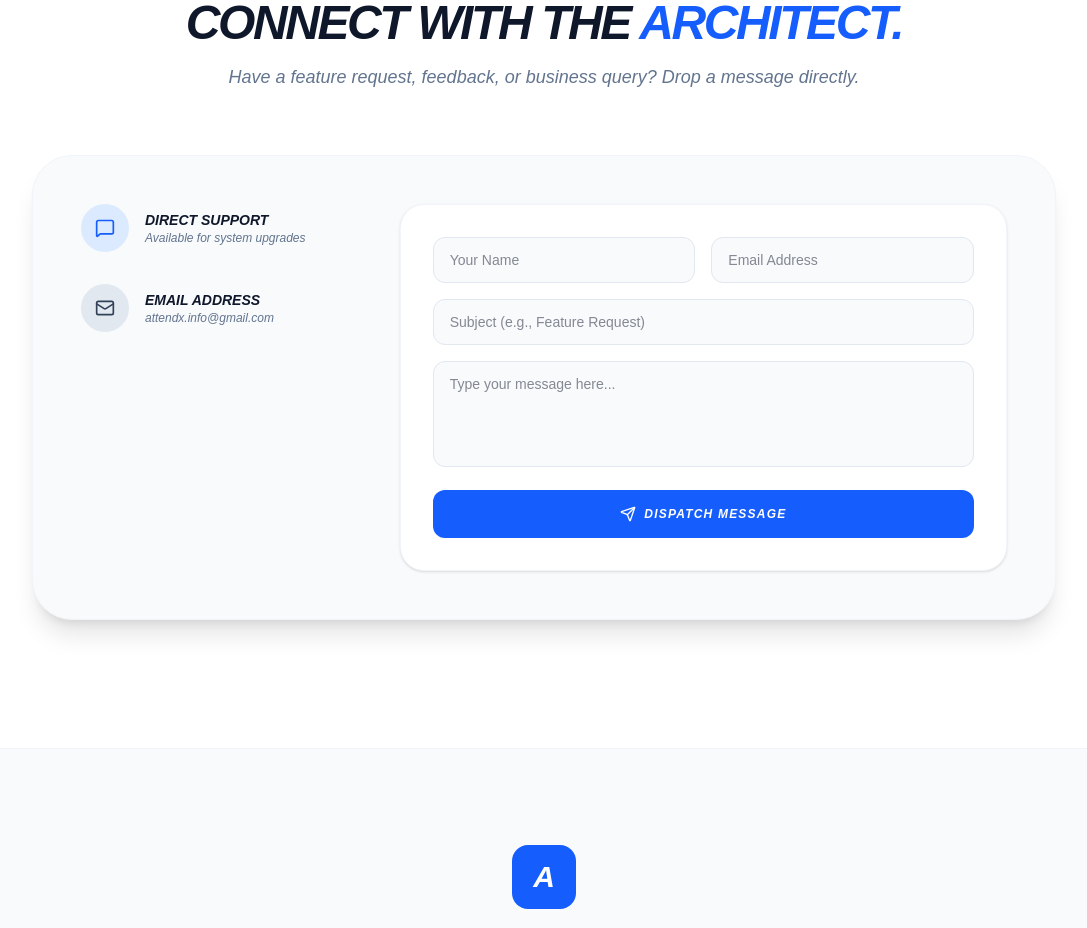
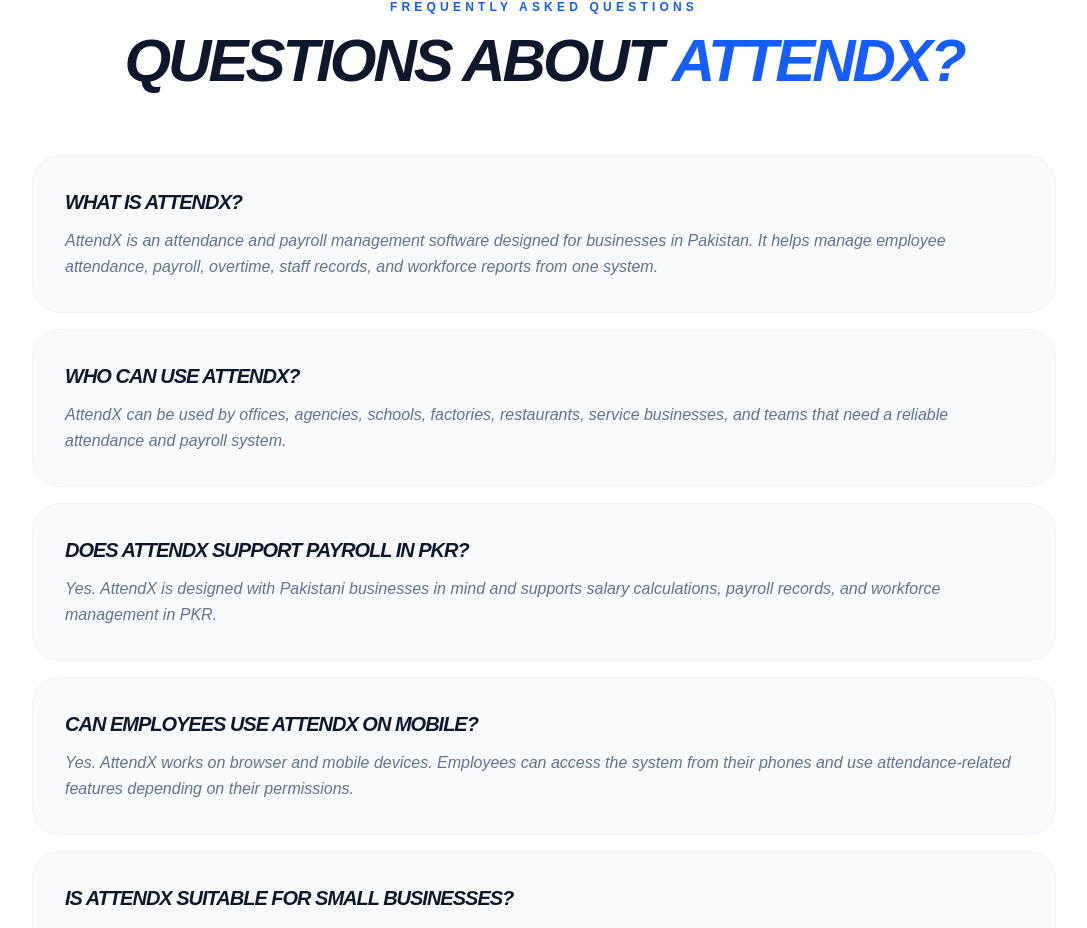
Before and after one commit to Aliyanasif/attendx.info, a Next.js app: page / in a window 1280 px wide. Shown: the part 7457-8385 px from the top of the page, without its empty margins (96-1183 px from the left). Built offline with nearby package versions, Linux system fonts and the light colour scheme.

Commit message:
Added FAQ section

```diff
--- a/src/app/page.tsx
+++ b/src/app/page.tsx
@@ -297,6 +297,43 @@
         </div>
       </section>
 
+      {/* FAQ SECTION */}
+      <section id="faq" className="py-20 md:py-32 px-4 md:px-6 bg-white">
+        <div className="max-w-5xl mx-auto">
+          <motion.div {...fadeInUp} className="text-center mb-12 md:mb-16">
+            <p className="text-blue-600 font-black uppercase tracking-[0.35em] text-xs mb-4">
+              Frequently Asked Questions
+            </p>
+            <h2 className="text-4xl md:text-6xl font-black italic uppercase tracking-tighter leading-none">
+              Questions About <span className="text-blue-600">AttendX?</span>
+            </h2>
+          </motion.div>
+
+          <div className="space-y-4">
+            <FAQ
+              question="What is AttendX?"
+              answer="AttendX is an attendance and payroll management software designed for businesses in Pakistan. It helps manage employee attendance, payroll, overtime, staff records, and workforce reports from one system."
+            />
+            <FAQ
+              question="Who can use AttendX?"
+              answer="AttendX can be used by offices, agencies, schools, factories, restaurants, service businesses, and teams that need a reliable attendance and payroll system."
+            />
+            <FAQ
+              question="Does AttendX support payroll in PKR?"
+              answer="Yes. AttendX is designed with Pakistani businesses in mind and supports salary calculations, payroll records, and workforce management in PKR."
+            />
+            <FAQ
+              question="Can employees use AttendX on mobile?"
+              answer="Yes. AttendX works on browser and mobile devices. Employees can access the system from their phones and use attendance-related features depending on their permissions."
+            />
+            <FAQ
+              question="Is AttendX suitable for small businesses?"
+              answer="Yes. AttendX is useful for small and growing businesses that want to reduce manual attendance work, payroll mistakes, and spreadsheet dependency."
+            />
+          </div>
+        </div>
+      </section>
+
       {/* 1️⃣1️⃣ CONTACT US & FEEDBACK */}
       <section id="contact" className="py-20 md:py-32 px-4 md:px-6">
         <div className="max-w-5xl mx-auto">
@@ -410,3 +447,16 @@
     </div>
   );
 }
+
+function FAQ({ question, answer }: { question: string; answer: string }) {
+  return (
+    <div className="bg-slate-50 border border-slate-100 rounded-[28px] p-6 md:p-8">
+      <h3 className="text-lg md:text-xl font-black italic uppercase tracking-tighter text-slate-900 mb-3">
+        {question}
+      </h3>
+      <p className="text-slate-500 text-sm md:text-base italic leading-relaxed">
+        {answer}
+      </p>
+    </div>
+  );
+}
```
